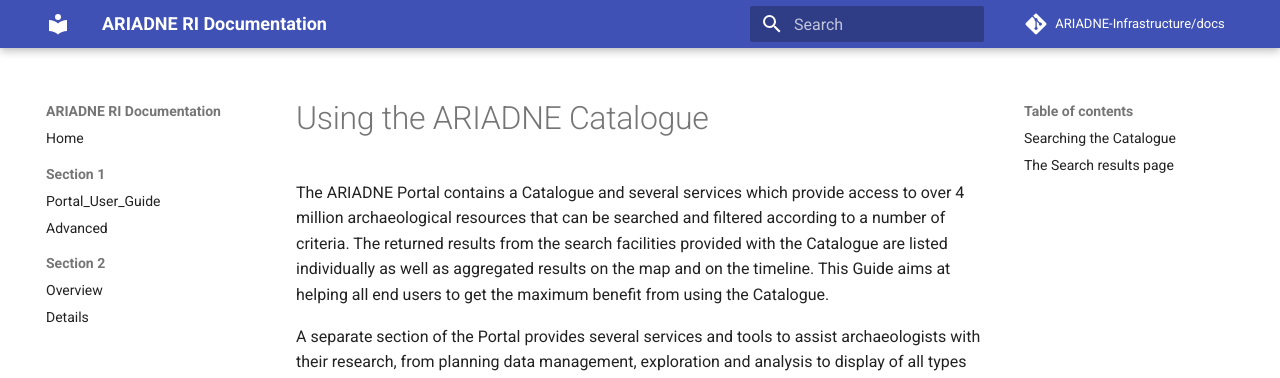
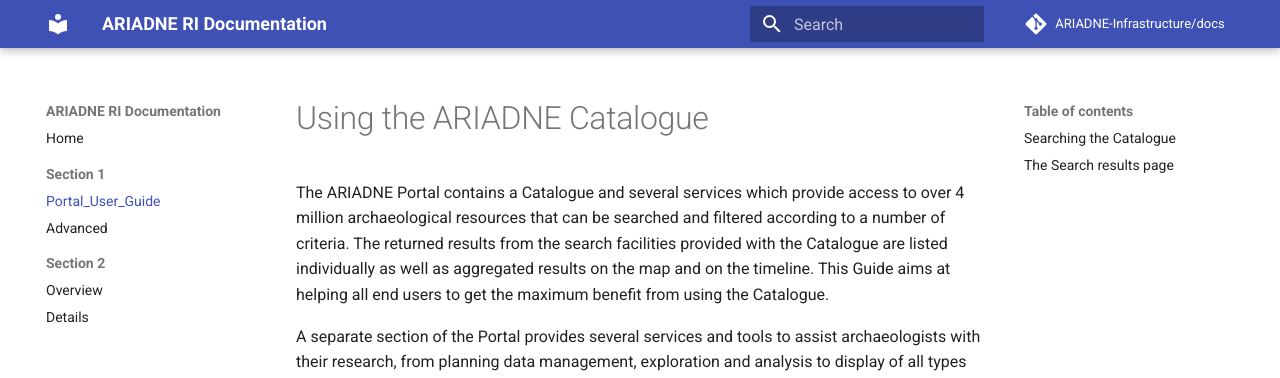
Before and after one commit to uoy-ads/hsds-data-catalogue-docs, an MkDocs documentation site: the page built from docs/Portal_User_Guide/Section-1_What.md, in a window 1280 px wide. Shown: the top 378 px of the page. Built offline with MkDocs 1.6.1 and Material for MkDocs 9.7.7, drawn with Linux system fonts in a browser that asks for light colours; comment, search, counter and statistics services are not loaded.

```diff
--- a/mkdocs.yml
+++ b/mkdocs.yml
@@ -18,7 +18,7 @@ markdown_extensions:
 nav:
   - Home: index.md
   - Section 1:
-    - Portal_User_Guide: Portal_user_Guide/Section-1_What.md
+    - Portal_User_Guide: Portal_User_Guide/Section-1_What.md
     - Advanced: section1/advanced.md
   - Section 2:
     - Overview: Portal_user_Guide/Section-2_Map_Where.md
```
